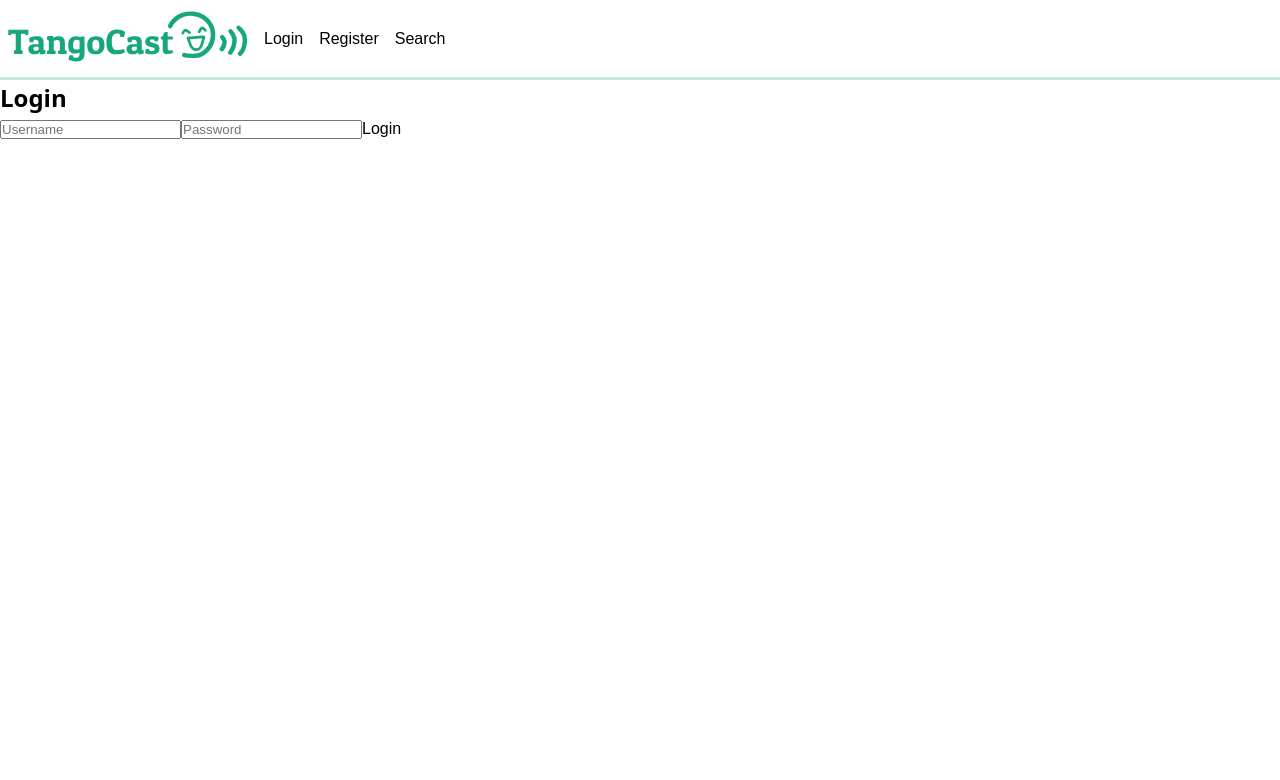
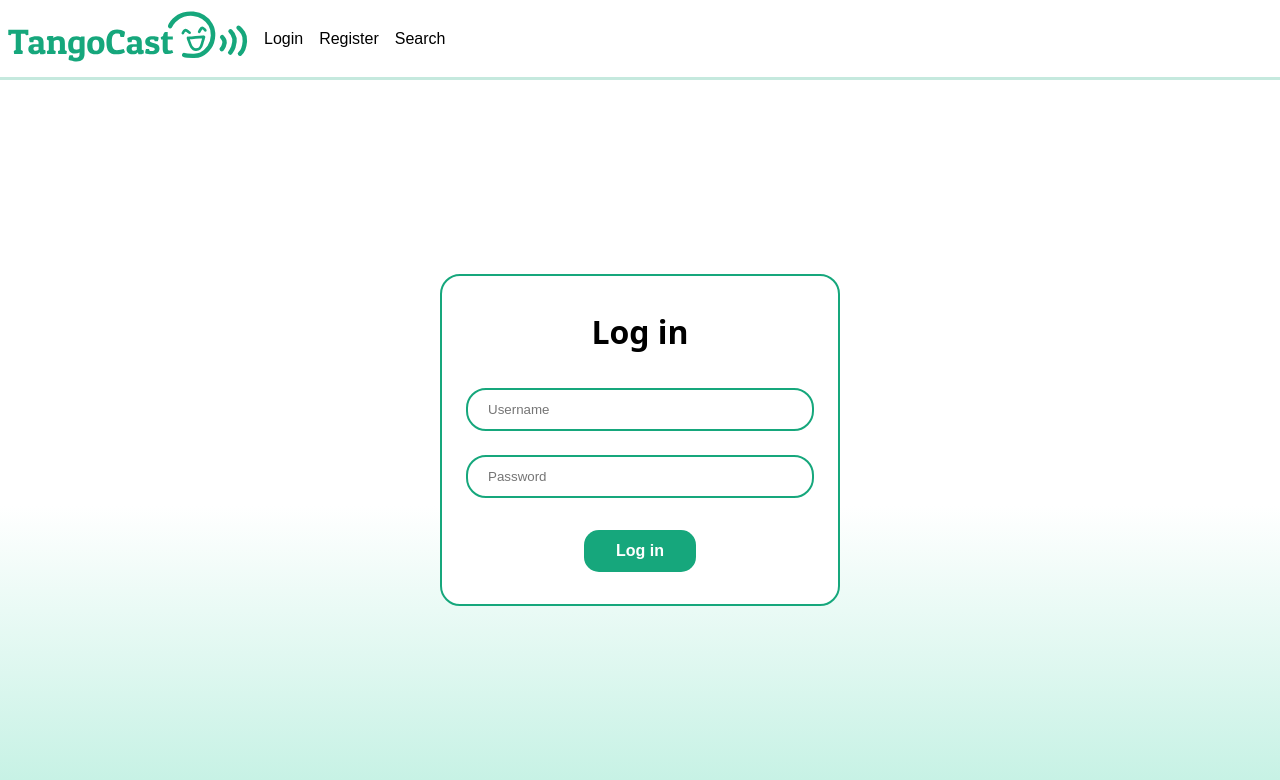
Before and after one commit to waleedlugod/TangoCast, a React (Vite) app in the folder frontend/: page /login in a window 1280 px wide. Shown: the top 780 px of the page. Built offline with nearby package versions, Linux system fonts and the light colour scheme.

Commit message:
Add styling to login page and adjust styling of root element

```diff
--- /dev/null
+++ b/frontend/src/Login/Login.css
@@ -0,0 +1,61 @@
+.login {
+  display: flex;
+  justify-content: center;
+  align-items: center;
+  width: 100%;
+  flex: 1;
+  background: linear-gradient(180deg, #FFF 59.13%, #C3F1E3 100%);
+}
+
+.login__modal {
+  width: 100%;
+  display: flex;
+  flex-direction: column;
+  justify-content: center;
+  align-items: center;
+  gap: 2rem;
+  padding: 2rem 1.5rem;
+  width: 400px;
+  border: 2px solid #16A77C;
+  border-radius: 20px;
+  background: #FFFFFF;
+}
+
+.login__heading {
+  font-size: 2rem;
+}
+
+.login__form {
+  width: 100%;
+  display: flex;
+  flex-direction: column;
+  justify-content: center;
+  align-items: center;
+  gap: 2rem;
+}
+
+.login__inputs {
+  width: 100%;
+  display: flex;
+  flex-direction: column;
+  justify-content: center;
+  align-items: center;
+  gap: 1.5rem;
+}
+
+.login__inputs > input {
+  width: 100%;
+  padding: 0.75rem 1.25rem;
+  border: 2px solid #16A77C;
+  border-radius: 20px;
+  /* font-size: 18px; */
+}
+
+.login__button {
+  color: #FFFFFF;
+  font-weight: 700;
+  border-radius: 15px;
+  background: #16A77C;
+  padding: 0.75rem 2rem;
+  width: fit-content;
+}
--- a/frontend/src/Login/Login.jsx
+++ b/frontend/src/Login/Login.jsx
@@ -1,5 +1,6 @@
-import React, { useContext, useState } from "react";
+import { useContext, useState } from "react";
 import { AuthContext } from "../context/AuthContext";
+import "./Login.css";
 
 function Login() {
   const { login } = useContext(AuthContext);
@@ -13,14 +14,17 @@ function Login() {
   };
 
   return (
-    <div>
-      <h2>Login</h2>
+    <div className="login">
+      <div className="login__modal">
+        <h2 className="login__heading">Log in</h2>
         <form
+          className="login__form"
           onSubmit={(e) => {
             e.preventDefault();
             login(formData);
           }}
         >
+          <div className="login__inputs">
             <input
               type="text"
               name="username"
@@ -33,8 +37,10 @@ function Login() {
               placeholder="Password"
               onChange={handleChange}
             />
-        <button type="submit">Login</button>
+          </div>
+          <button className="login__button" type="submit">Log in</button>
         </form>
+      </div>
     </div>
   );
 }
--- a/frontend/src/index.css
+++ b/frontend/src/index.css
@@ -14,6 +14,8 @@
 
 #root {
   height: 100%;
+  display: flex;
+  flex-direction: column;
 }
 
 html,
```
Lines whose indentation alone changed are shown as unchanged.
